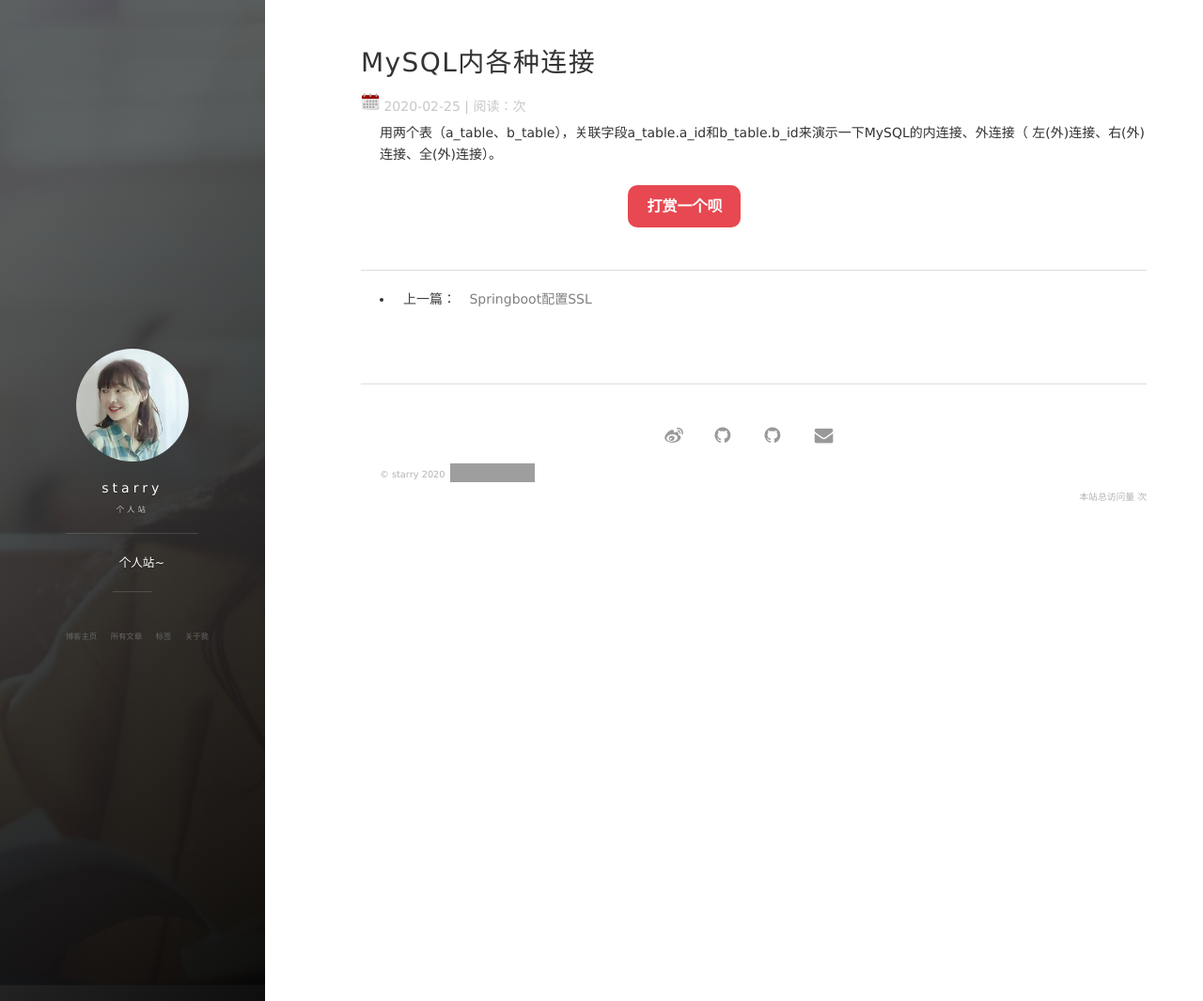
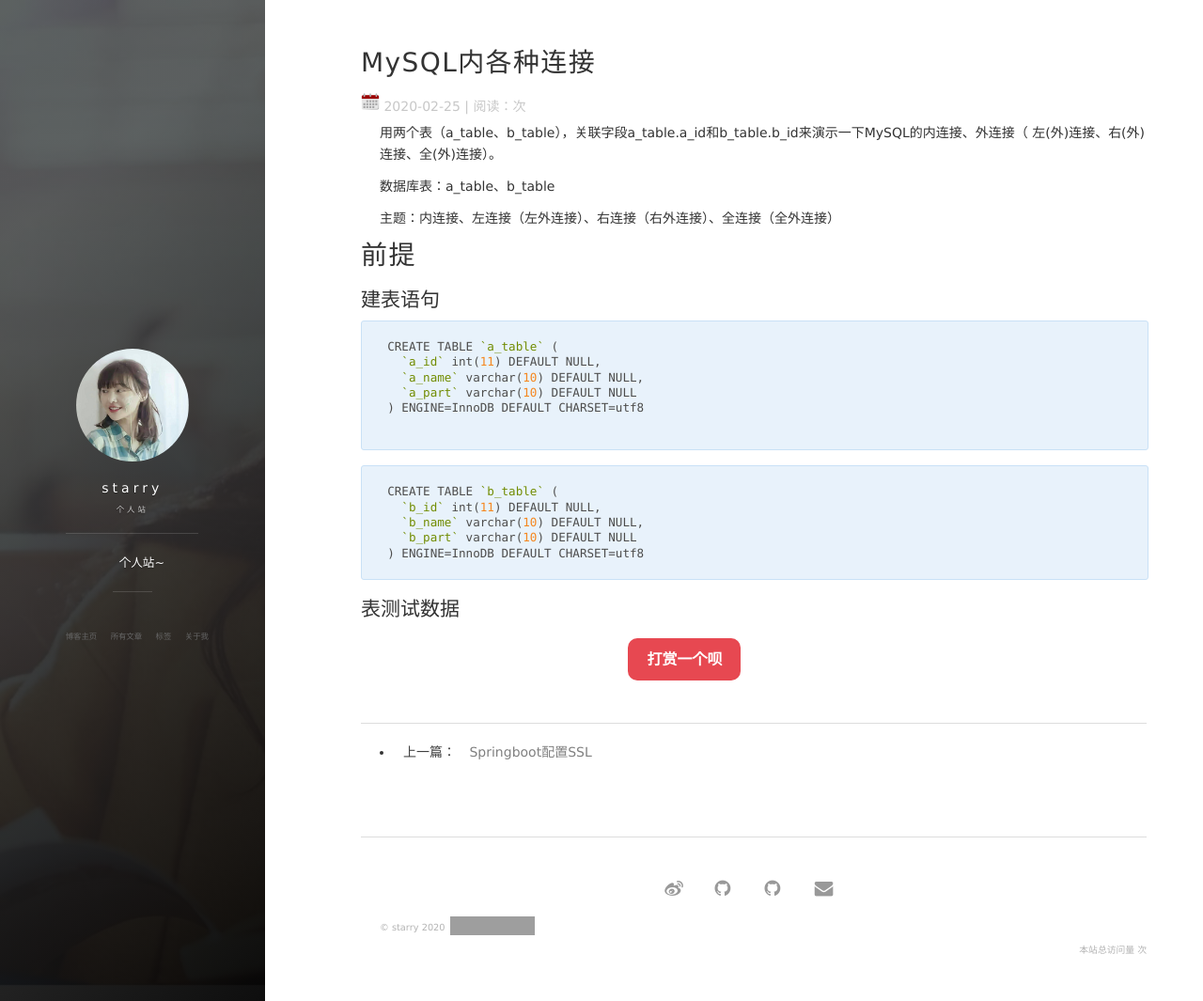
Before and after one commit to MMstarry/MMstarry.github.io, a Jekyll site: the page built from _posts/2020-02-25-MySQL内各种连接.md, in a window 1280 px wide and 1065 px high. Shown: the whole window at 94% size. Built offline with Jekyll 4.4.1, drawn with Linux system fonts in a browser that asks for light colours; nearby versions of some CDN libraries; comment, search, counter and statistics services are not loaded; grey boxes are pictures that could not be loaded.

Commit message:
Update 2020-02-25-MySQL内各种连接.md

````diff
--- a/_posts/2020-02-25-MySQL内各种连接.md
+++ b/_posts/2020-02-25-MySQL内各种连接.md
@@ -7,3 +7,31 @@ tag: MySQL
 ---
 
 用两个表（a_table、b_table），关联字段a_table.a_id和b_table.b_id来演示一下MySQL的内连接、外连接（ 左(外)连接、右(外)连接、全(外)连接）。
+
+数据库表：a_table、b_table
+
+主题：内连接、左连接（左外连接）、右连接（右外连接）、全连接（全外连接）
+
+
+# 前提
+
+## 建表语句
+
+```mysql
+CREATE TABLE `a_table` (
+  `a_id` int(11) DEFAULT NULL,
+  `a_name` varchar(10) DEFAULT NULL,
+  `a_part` varchar(10) DEFAULT NULL
+) ENGINE=InnoDB DEFAULT CHARSET=utf8
+
+```
+
+```mysql
+CREATE TABLE `b_table` (
+  `b_id` int(11) DEFAULT NULL,
+  `b_name` varchar(10) DEFAULT NULL,
+  `b_part` varchar(10) DEFAULT NULL
+) ENGINE=InnoDB DEFAULT CHARSET=utf8
+```
+
+## 表测试数据
````
